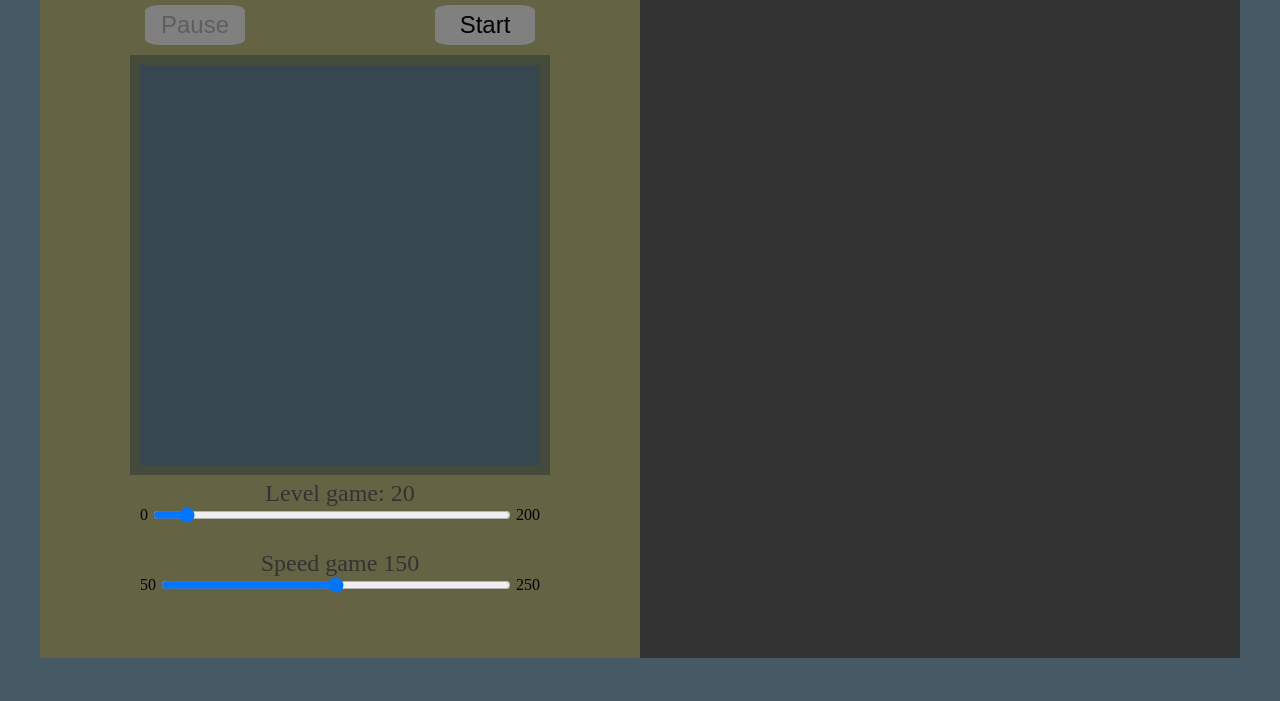
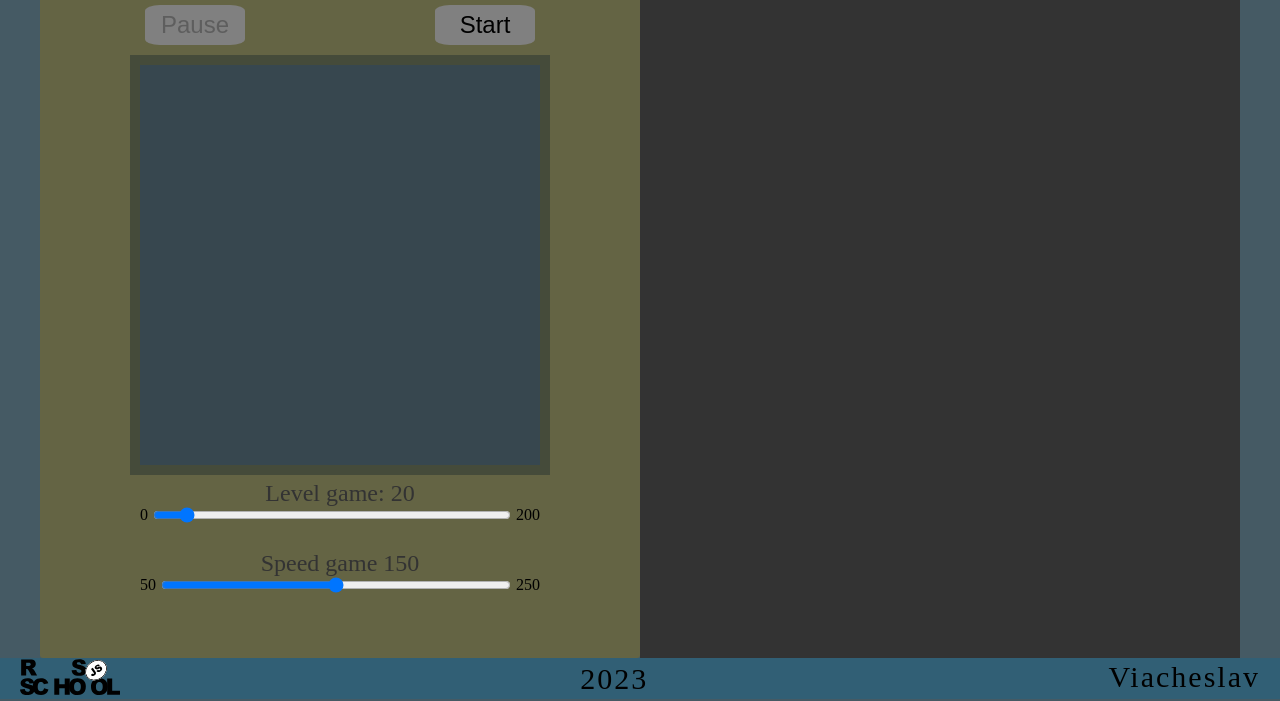
Before and after one commit to Voitko-Viacheslav/snakeGame, a plain HTML site: page snake_game/index.html in a window 1280 px wide. Shown: the part 142-843 px from the top of the page. Before the commit the page ends 800 px from the top, so only its background shows below. Drawn offline with Linux system fonts and the light colour scheme.

Commit message:
feat: add footer

```diff
--- a/snake_game/index.html
+++ b/snake_game/index.html
@@ -10,11 +10,13 @@
 </head>
 <body>
 
-    <div class="container">
+  <div class="all">
+    <div class="wrapper">
+      <div class="container">
         <h1>Snake</h1>
         <div class="wrapper-score">
-           <h2 class="score-title">Score: <span class="score-number">0</span> </h2>
-           <div class="game-time"> Time: <span class="current-time"></span> </div>
+          <h2 class="score-title">Score: <span class="score-number">0</span> </h2>
+          <div class="game-time"> Time: <span class="current-time"></span> </div>
         </div>
         <div class="wrapper-btn">
             <button class="btn-pause">Pause</button>
@@ -50,7 +52,7 @@
             <div class="range-speed">Speed game <span  class="speed-value">150</span> </div>
         </div>
 
-    </div>
+      </div>
 
     <div class="container-table">
         <h2>Table best results</h2>
@@ -70,11 +72,23 @@
       <audio class="eat-sound" src="./assets/eat.mp3" preload="auto"></audio>
 
     </div>
+  </div>
 
+  <footer class="footer">
+      <div class="footer__wrapper">
+          <div class="footer__course">
+            <a target="_blank" href="https://rs.school/js-stage0/">
+              <img class="pic" src="./assets/rs_school_js.svg" alt="">
+            </a>
+          </div>
+          <div class="footer__year">2023</div>
+          <div class="footer__name">
+            <a target="_blank" href="https://github.com/Voitko-Viacheslav">Viacheslav</a>
+          </div>
+        </div>
+  </footer>
+  </div>
 
-
-
-
-    <script src="./script.js"></script>
+  <script src="./script.js"></script>
 </body>
 </html>
--- a/snake_game/style.css
+++ b/snake_game/style.css
@@ -10,10 +10,19 @@ html, body {
     background-color: #455A64;
 }
 
-body {
+.all {
+	min-height: 99.8%;
+	display: flex;
+	flex-direction: column;
+	justify-content: center;
+	align-items: center;
+}
+
+.wrapper {
 	display: flex;
 	justify-content: center;
 	align-items: center;
+	flex: 1 1 auto;
 }
 
 .container {
@@ -191,6 +200,7 @@ body {
 	flex-direction: column;
 	align-items: center;
 	/* justify-content: center; */
+	padding-top: 40px;
   }
 
   /* .table {
@@ -220,3 +230,33 @@ body {
 	width: 100px;
 	background-color: #315f75;
   }
+
+.footer {
+	width: 100%;
+  }
+
+.footer__wrapper {
+    display: flex;
+    flex-direction: row;
+    justify-content: space-between;
+    align-items: center;
+    /* background-color: #FFF; */
+	background-color: #315f75;
+    padding: 0 20px;
+}
+
+.footer__year,
+.footer__course a,
+.footer__name a {
+    color: #000;
+    font-size: 30px;
+    font-style: normal;
+    font-weight: 400;
+    line-height: 20px;
+    letter-spacing: 2px;
+    text-decoration: none;
+}
+
+.pic {
+    width: 100px;
+}
```
Also changed, not shown: snake_game/assets/rs_school_js.svg (added).
